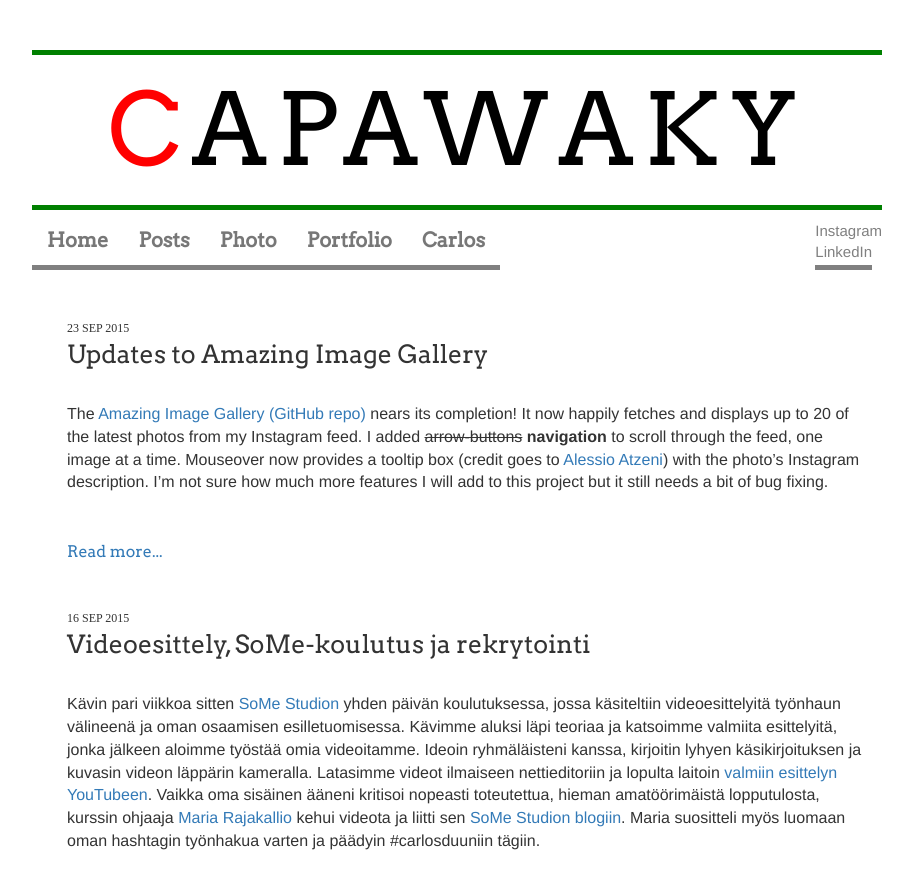
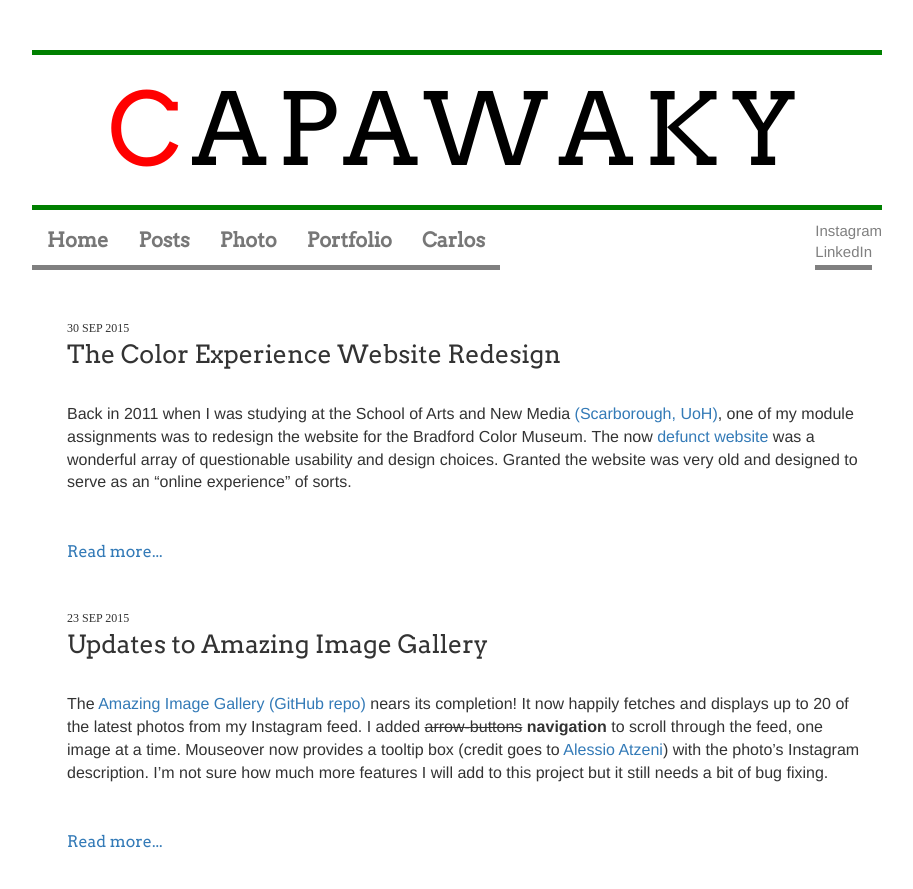
Before and after one commit to capawaky/capawaky.github.io, a Jekyll site: the page built from posts.html, in a window 1280 px wide and 900 px high. Shown: the top 889 px of the window, without its empty margins (183-1096 px from the left). Built offline with Jekyll 4.4.1, drawn with Linux system fonts in a browser that asks for light colours; nearby versions of some CDN libraries.

Commit message:
New blog post

```diff
--- /dev/null
+++ b/_posts/2015-09-30-the-color-experience-website-redesign.markdown
@@ -0,0 +1,22 @@
+---
+layout: post
+title: The Color Experience Website Redesign
+date: 2015-09-30 14:01:00
+---
+
+Back in 2011 when I was studying at the School of Arts and New Media [(Scarborough, UoH)][SANM], one of my module assignments was to redesign the website for the Bradford Color Museum. The now [defunct website][ColorMuseum] was a wonderful array of questionable usability and design choices. Granted the website was very old and designed to serve as an "online experience" of sorts.
+
+<a href="/images/blog_colourmuseum.png"><img class="float-right" style="margin: 0 0 20px 20px;" src="/images/portf_Colour.png"></a>
+
+I no longer have the assignment brief but I remember concentrating on re-structuring the content of the original website to three entities: website, YouTube and Wiki. The original website had a lot of information about different fabric dyeing processes so instead of making a complex library for the website, I created a separate Wiki. Wikis are great for small non-commercial hobbyist communities for organising knowledge.
+
+I started a YouTube account for the Color Museum to in a way replace the "[multimedia][CMMultimedia]" aspect of the website. Making videos is a relatively easy and cost effective way to add promotable content to your website and is very user friendly.
+
+It was my first time creating a website mockup with Illustrator. For the main theme I picked a rainbow like palette of colors to display on the background. I restructured the information on the original site under appropriate headers and pages. The mockups are a little unpolished but them being my first website redesign project, I'm happy with how they turned out.
+
+You can view the mock up slides on [Flickr][FlickrColorMuseum]
+
+[SANM]: http://www2.hull.ac.uk/scarborough/default.aspx
+[ColorMuseum]: https://web.archive.org/web/20110103071725/http://www.colour-experience.org/
+[CMMultimedia]: https://web.archive.org/web/20060303081043/http://www.colour-experience.org/matching/boogie_nights/boogie_nights.htm
+[FlickrColorMuseum]: https://www.flickr.com/photos/132215819@N02/albums/72157658867334389
--- a/portfolio.html
+++ b/portfolio.html
@@ -4,6 +4,14 @@ title: Portfolio - Carlos Kynäslahti - capawaky.com
 ---
 
 <br>
+
+<div class="portfolio-example clear-both">
+	<a class="float-right" href="/2015/09/30/the-color-experience-website-redesign.html"><img style="margin: 0 0 0 20px" src="/images/portf_Colour.png"></img></a>
+	<a href="/2015/09/30/the-color-experience-website-redesign.html">
+	<h3>The Color Experience Website Redesign</h3>
+	</a>
+	<p>Back in 2011, I redesigned the Bradford Colour Museum's website for a student assignment. This was my first website mockup project. Read my blog post on the design process <a href="/2015/09/30/the-color-experience-website-redesign.html">here.</a> Flickr gallery of the mockups <a href="https://www.flickr.com/photos/132215819@N02/albums/72157658867334389">here.</a></p>
+</div>
 
 <div class="portfolio-example clear-both">
 	<a class="float-left" href="http://capawaky.github.io/amazing_image_gallery/"><img src="/images/portf_AIG.png"></img></a>
```
Also changed, not shown: _includes/_links_library.md (added, +1 -0 lines), images/blog_colourmuseum.png (added), images/portf_Colour.png (added).
